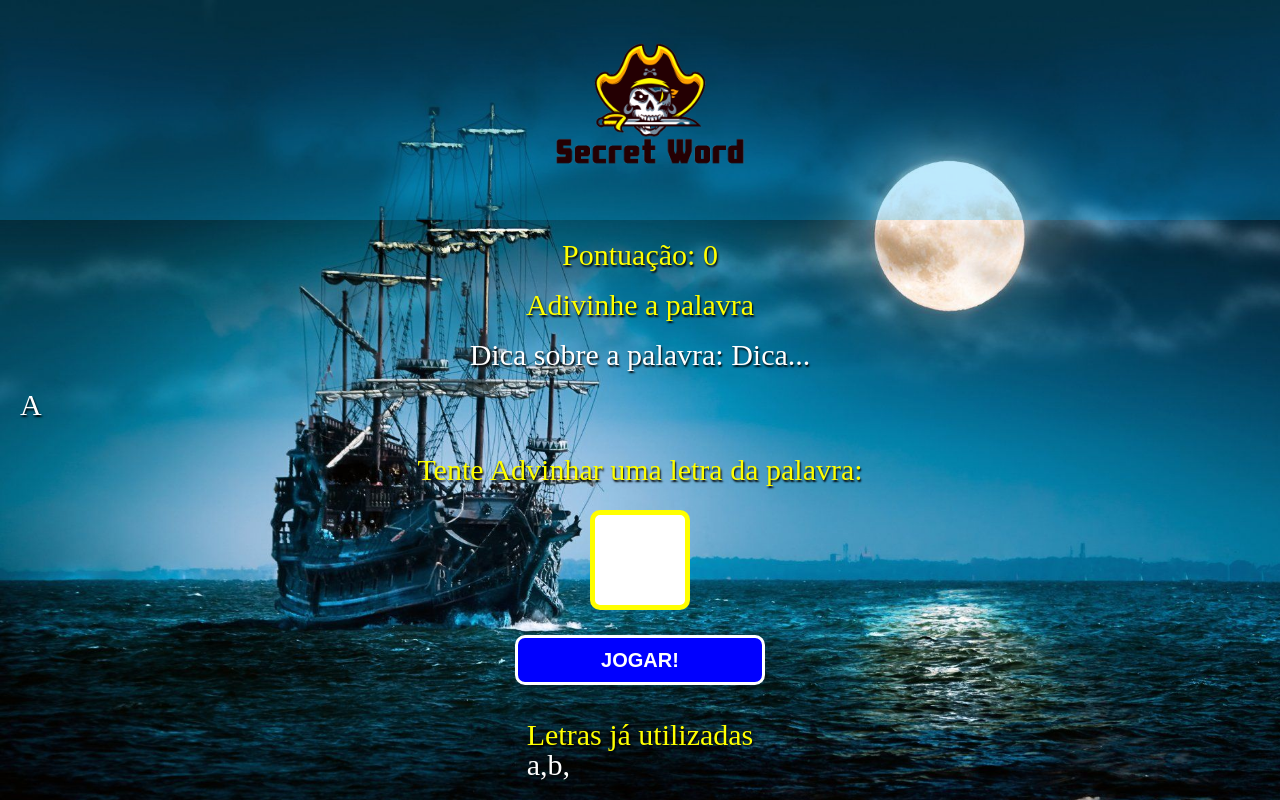
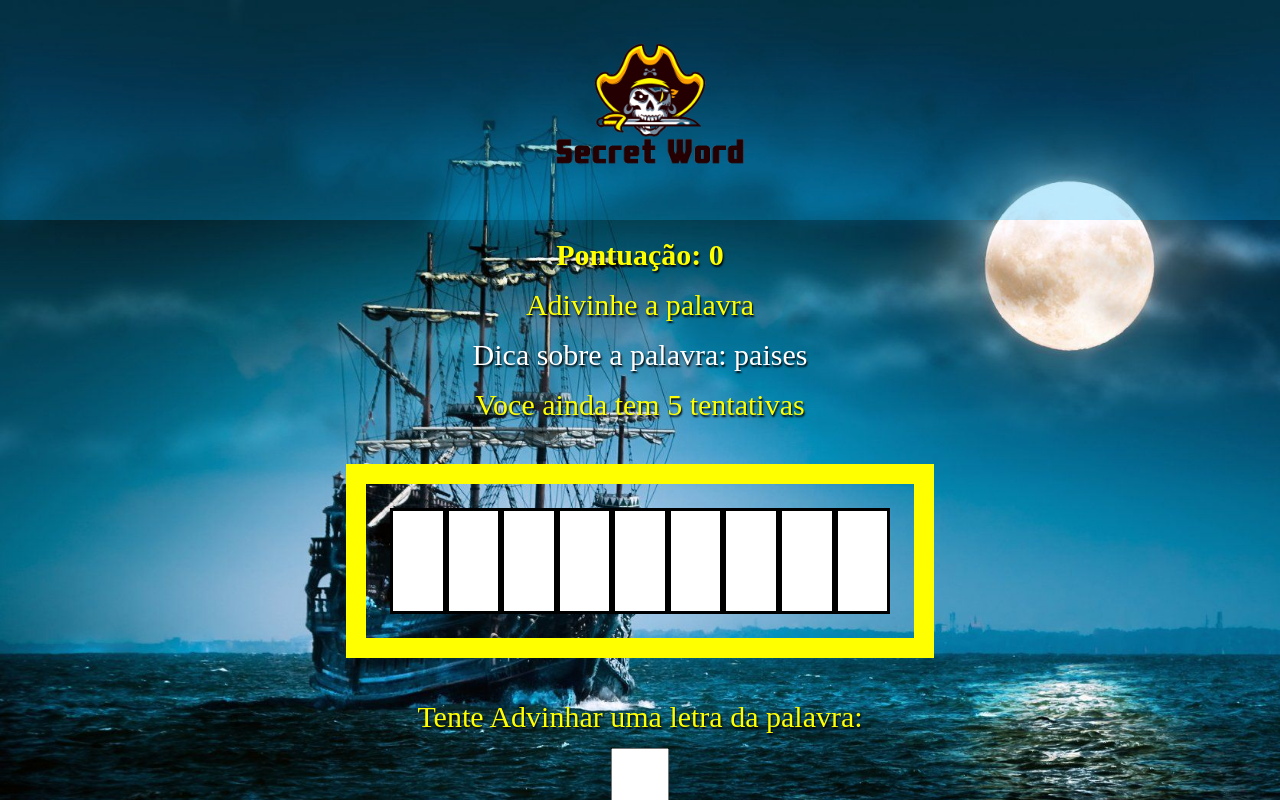
Before and after one commit to lucasroquesousa/secret-word, a React (Create React App) app: page / in a window 1280 px wide. Both pictures are taken after a click on the button "COMEÇAR O JOGO". Shown: the top 800 px of the page. Built offline with nearby package versions, Linux system fonts and the light colour scheme.

Commit message:
Finalizando estilização da pagina Game

```diff
--- a/src/App.js
+++ b/src/App.js
@@ -25,6 +25,11 @@ function App() {
   const [pickedWord, setPickedWord] = useState("");
   const [pickedCategory, setPickedCategory] = useState("");
   const [letters, setLetters] = useState([]);
+
+  const [guessedLetters, setGuessedLetters] = useState([]);
+  const [wrongLetters, setWrongLetters] = useState([]);
+  const [guesses, setGuesses] = useState(5);
+  const [score, setScore] = useState(0);
 
   // start game do jogo
   const pickWordAndPickCategory = () => {
@@ -56,7 +61,7 @@ function App() {
     // setar os estados
     setPickedWord(word);
     setPickedCategory(category);
-    setLetters(letters);
+    setLetters(wordLetters);
     setGameStage(stage[1].name);
   };
 
@@ -75,7 +80,18 @@ function App() {
       <GlobalStyle />
       <Header />
       {gameStage === "start" && <StartScreen startGame={startGame} />}
-      {gameStage === "game" && <Game verifiyLetter={verifiyLetter} />}
+      {gameStage === "game" && (
+        <Game
+          verifiyLetter={verifiyLetter}
+          pickedWord={pickedWord}
+          pickedCategory={pickedCategory}
+          letters={letters}
+          guessedLetters={guessedLetters}
+          wrongLetters={wrongLetters}
+          guesses={guesses}
+          score={score}
+        />
+      )}
       {gameStage === "end" && <EndGame retryGame={retryGame} />}
     </>
   );
--- a/src/components/Game/index.jsx
+++ b/src/components/Game/index.jsx
@@ -8,30 +8,56 @@ import {
   WrongLettersContent,
 } from "./styles.module";
 
-const Game = ({ verifiyLetter }) => {
+const Game = ({
+  verifiyLetter,
+  pickedWord,
+  pickedCategory,
+  letters,
+  guessedLetters,
+  wrongLetters,
+  guesses,
+  score,
+}) => {
   return (
     <Container>
       <p>
-        <span>Pontuação: 0</span>
+        <span className="pointSpan">Pontuação: {score}</span>
       </p>
       <h2>Adivinhe a palavra</h2>
       <h3>
-        Dica sobre a palavra: <span>Dica...</span>
+        Dica sobre a palavra:
+        <span className=".tip span"> {pickedCategory}</span>
       </h3>
+      <p>Voce ainda tem {guesses} tentativas</p>
       <WordContent>
-        <span>A</span>
-        <span></span>
+        {letters.map((letter, i) =>
+          guessedLetters.includes(letter) ? (
+            <span className="letter" key={i}>
+              {letter}
+            </span>
+          ) : (
+            <span className="blankSquare" key={i}></span>
+          )
+        )}
       </WordContent>
       <LetterContent>
-        <p>Tente Advinhar uma letra da palavra: </p>
-        <form>
-          <input type="text" name="letter" maxLength="1" required />
+        <p className="letterContent">Tente Advinhar uma letra da palavra: </p>
+
+        <form className="formContent">
+          <input
+            className="inputContent"
+            type="text"
+            name="letter"
+            maxLength="1"
+            required
+          />
         </form>
         <button>JOGAR!</button>
       </LetterContent>
       <WrongLettersContent>
-        <p>Letras já utilizadas</p>
-        <span>a,b,</span>
+        {wrongLetters.map((letter, i) => (
+          <span key={i}>{letter}, </span>
+        ))}
       </WrongLettersContent>
       <button onClick={verifiyLetter}>FINALIZAR JOGO</button>
     </Container>
--- a/src/components/Game/styles.module.js
+++ b/src/components/Game/styles.module.js
@@ -17,6 +17,12 @@ export const Container = styled.div`
     font-size: 30px;
     text-shadow: 1px 2px 2px black;
     color: white;
+  }
+  .pointSpan {
+    font-weight: bold;
+  }
+  .tip span {
+    color: yellow;
   }
   p {
     font-size: 30px;
@@ -43,42 +49,44 @@ export const Container = styled.div`
 `;
 
 export const WordContent = styled.div`
-  width: 100%;
-  span {
-    font-size: 30px;
-    text-shadow: 1px 2px 2px black;
-    color: white;
+  margin: 1.5rem;
+  width: 500px;
+  padding: 1.5rem;
+  border: 20px solid yellow;
+  display: flex;
+
+  .letter,
+  .blankSquare {
+    text-align: center;
+    font-size: 70px;
+    line-height: 1.5;
+    border: 3px solid black;
+    height: 100px;
+    width: 100px;
+    text-transform: uppercase;
+    background-color: #ffff;
+    color: #000;
+    font-weight: bold;
   }
 `;
 export const LetterContent = styled.div`
   display: flex;
+  flex-direction: column;
   justify-content: center;
   align-items: center;
-  justify-content: center;
-  flex-direction: column;
-  gap: 25px;
-  padding: 15px;
-  p {
-    font-size: 30px;
-    text-shadow: 1px 2px 2px black;
-    color: yellow;
+  gap: 16px;
+  .letterContent p {
+    margin-bottom: 1.2rem;
   }
-  h3 {
-    font-size: 30px;
-    text-shadow: 1px 2px 2px black;
-    color: white;
+  .formContent form {
+    display: flex;
+    align-items: center;
+    justify-content: center;
   }
   input {
-    width: 70px;
-    height: 70px;
-    border: 5px solid yellow;
-    border-radius: 10px;
-    font-size: 70px;
-    display: flex;
-    justify-content: center;
-    align-items: center;
-    align-content: center;
-    padding: 10px;
+    height: 50px;
+    width: 50px;
+    font-size: 2em;
     text-align: center;
   }
 `;
--- a/src/components/Header/index.jsx
+++ b/src/components/Header/index.jsx
@@ -4,7 +4,7 @@ import logo from "../../assets/img/Secret_Word-removebg-preview.png";
 const Header = () => {
   return (
     <Container>
-      <img src={logo} alt="" />
+      <img className="teste" src={logo} alt="" />
     </Container>
   );
 };
```
